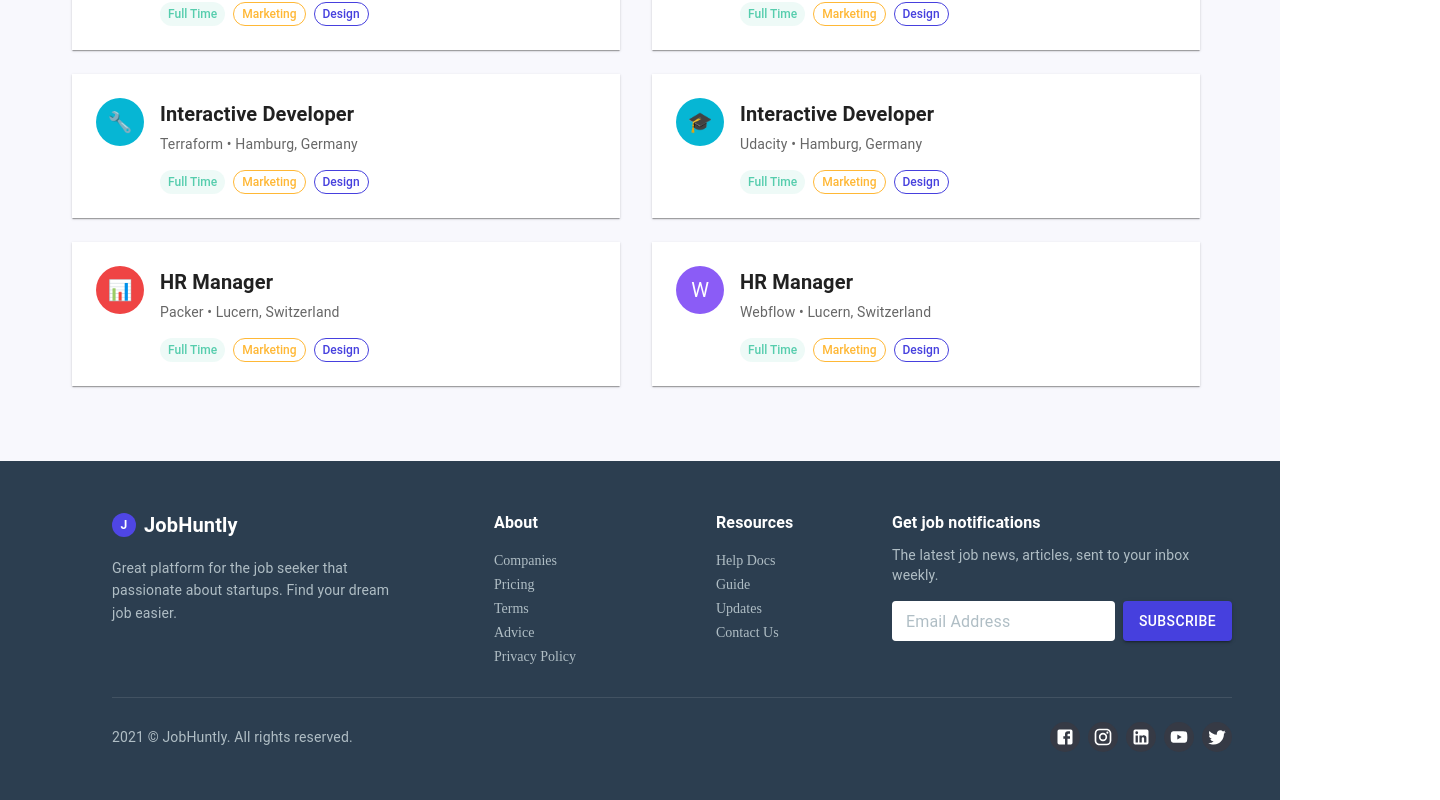
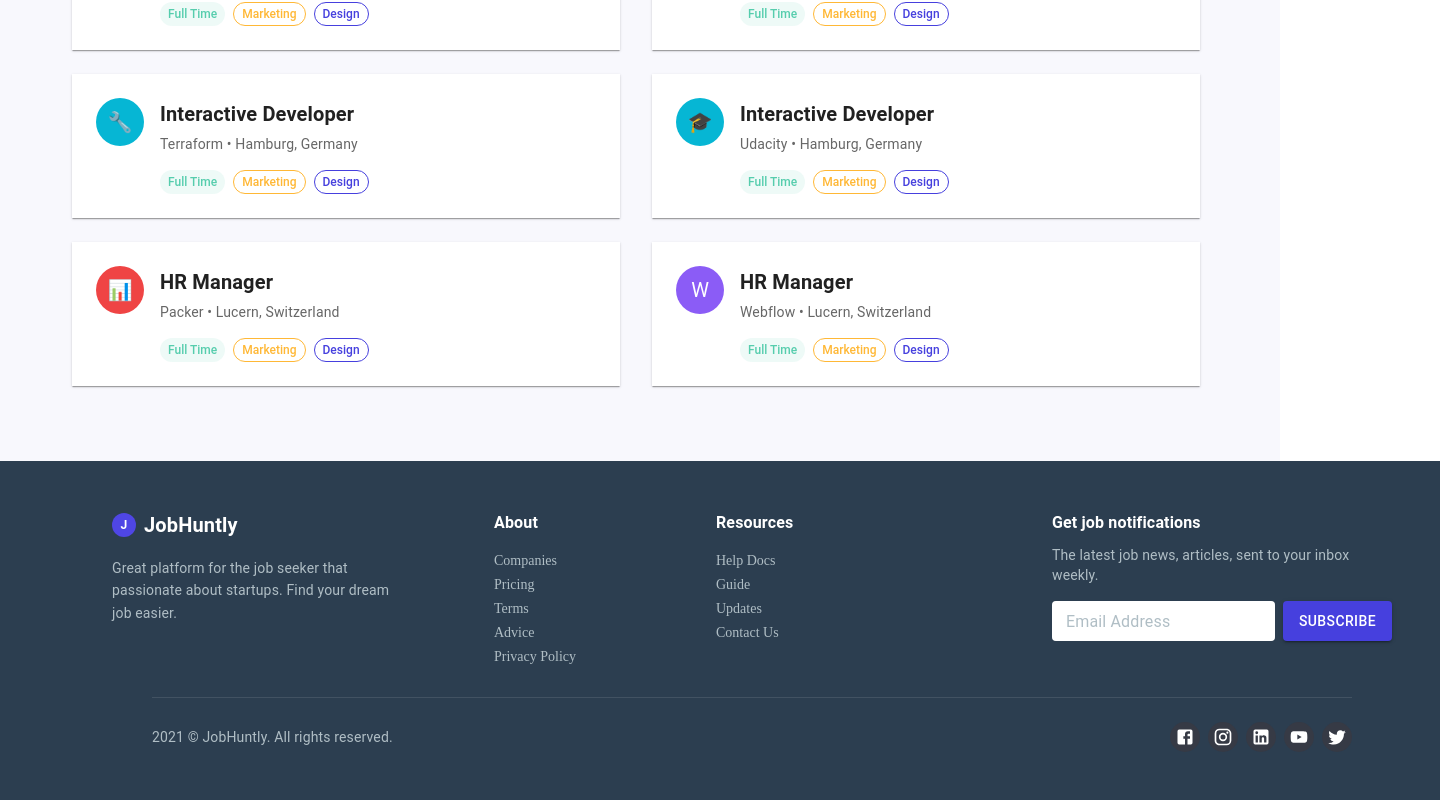
Before and after one commit to mr-hamza1/JobHuntly-web, a Next.js app: page / in a window 1280 px wide. Shown: the part 3617-4417 px from the top of the page, 1440 px wide, since content can reach past the window. Built offline with nearby package versions, Linux system fonts and the light colour scheme.

Commit message:
setting width

```diff
--- a/src/components/Footer.jsx
+++ b/src/components/Footer.jsx
@@ -13,6 +13,7 @@ export default function Footer() {
         px: 4,
         pl: {md:14},
         pr: 6,
+         width:{xs:"403px",md:"100%"}
       }}
     >
       <Stack direction={{ xs: "column", md: "row" }} spacing={4} sx={{ width:{xs:"290px",md:"100%"}, mx: "auto" }}>
```
